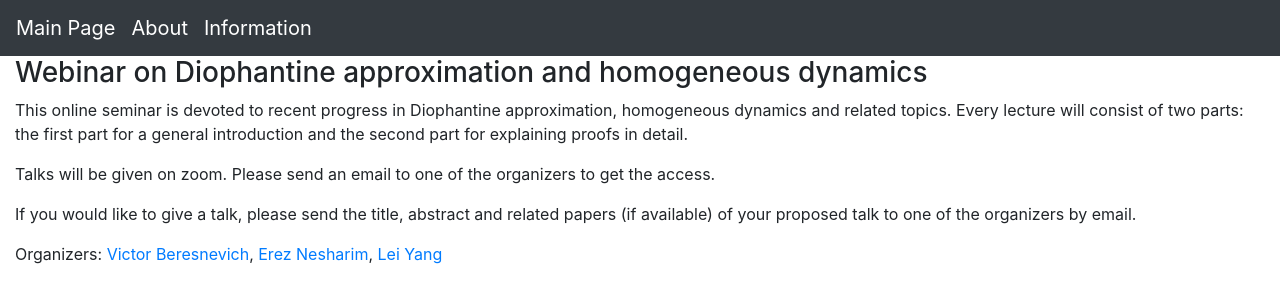
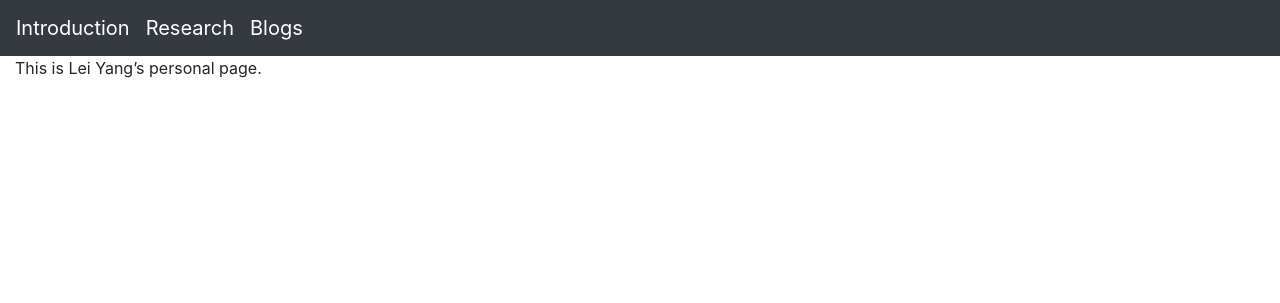
Before and after one commit to lively-cat-lover/lively-cat-lover.github.io, a Jekyll site: the page built from index.md, in a window 1280 px wide. Shown: the top 303 px of the page. Built offline with Jekyll 4.4.1, drawn with Linux system fonts in a browser that asks for light colours; our own code applies the rules of GitHub Pages for plain Markdown files.

Commit message:
change routing

```diff
--- a/_config.yml
+++ b/_config.yml
@@ -17,7 +17,7 @@ title: Welcome to Lei Yang's Page
 email: lei.yang@scu.edu.cn
 description: >- # this means to ignore newlines until "baseurl:"
   Lei Yang's personal page
-baseurl: "" # the subpath of your site, e.g. /blog
+baseurl: "/lei-yang" # the subpath of your site, e.g. /blog
 url: "" # the base hostname & protocol for your site, e.g. http://example.com
 twitter_username: none
 github_username:  none
@@ -33,7 +33,7 @@ defaults:
     scope:
       path: ""
     values:
-      speaker-page: "https://lively-cat-lover.github.io/"
+      speaker-page: "https://lively-cat-lover.github.io/lei-yang/"
 
 # Exclude from processing.
 # The following items will not be processed, by default. Create a custom list
--- a/_includes/header.html
+++ b/_includes/header.html
@@ -4,8 +4,8 @@
         </button>
 
         <div class="collapse navbar-collapse" id="navbarSupportedContent">
-          <a class="navbar-brand" href="{{site.baseurl}}/">Main Page</a>
-          <a class="navbar-brand" href="{{site.baseurl}}/">About</a>
-          <a href="{{site.baseurl}}/" class="navbar-brand">Information</a>
+          <a class="navbar-brand" href="{{site.baseurl}}">Introduction</a>
+          <a class="navbar-brand" href="{{site.baseurl}}/research">Research</a>
+          <a href="{{site.baseurl}}/blogs" class="navbar-brand">Blogs</a>
         </div>
 </nav>
--- a/index.md
+++ b/index.md
@@ -5,12 +5,4 @@
 layout: default
 permalink: /
 ---
-### Webinar on Diophantine approximation and homogeneous dynamics
-
-This online seminar is devoted to recent progress in Diophantine approximation, homogeneous dynamics and related topics. Every lecture will consist of two parts: the first part for a general introduction and the second part for explaining proofs in detail.
-
-Talks will be given on zoom. Please send an email to one of the organizers to get the access.
-
-If you would like to give a talk, please send the title, abstract and related papers (if available) of your proposed talk to one of the organizers by email.
-
-Organizers: [Victor Beresnevich](mailto:victor.beresnevich@york.ac.uk), [Erez Nesharim](mailto:ereznesh@gmail.com), [Lei Yang](mailto:lyang861028@gmail.com)
+This is Lei Yang's personal page.
```
Also changed, not shown: blogs.md (added, +7 -0 lines), info.md (deleted, +0 -6 lines), introduction.md (deleted, +0 -7 lines), research.md (added, +6 -0 lines).
